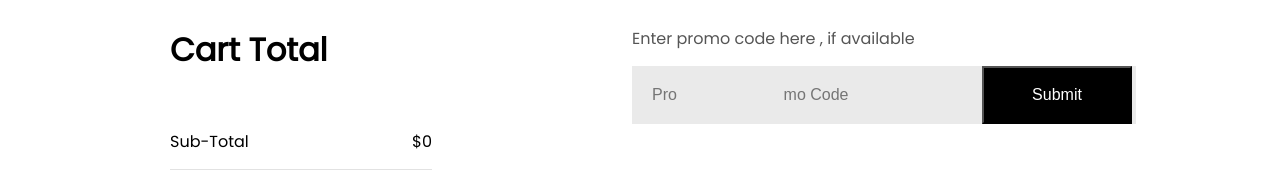
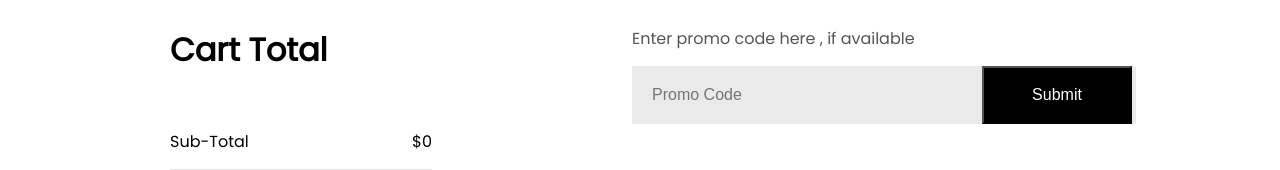
Before and after one commit to Topsyfash/React-ecommerce, a React (Create React App) app: page /cart in a window 1280 px wide. Shown: the part 263-433 px from the top of the page. Built offline with nearby package versions, Linux system fonts and the light colour scheme.

Commit message:
uploaded repository files

```diff
--- a/package.json
+++ b/package.json
@@ -14,8 +14,6 @@
     "web-vitals": "^2.1.4"
   },
   "scripts": {
-    "predeploy":"npm run build",
-    "deploy":"gh-pages -d build",
     "start": "react-scripts start",
     "build": "react-scripts build",
     "test": "react-scripts test",
--- a/src/Components/CartItems/CartItems.jsx
+++ b/src/Components/CartItems/CartItems.jsx
@@ -101,8 +101,7 @@ const CartItems = () => {
                 <div className="cartitems-promocode">
                     <p>Enter promo code here , if available</p>
                     <div className="cartitem-promobox">
-                        <input type="text" placeholder='Pro
-                        mo Code'/>
+                        <input type="text" placeholder='Promo Code'/>
                         <button>Submit</button>
                     </div>
                 </div>
```
